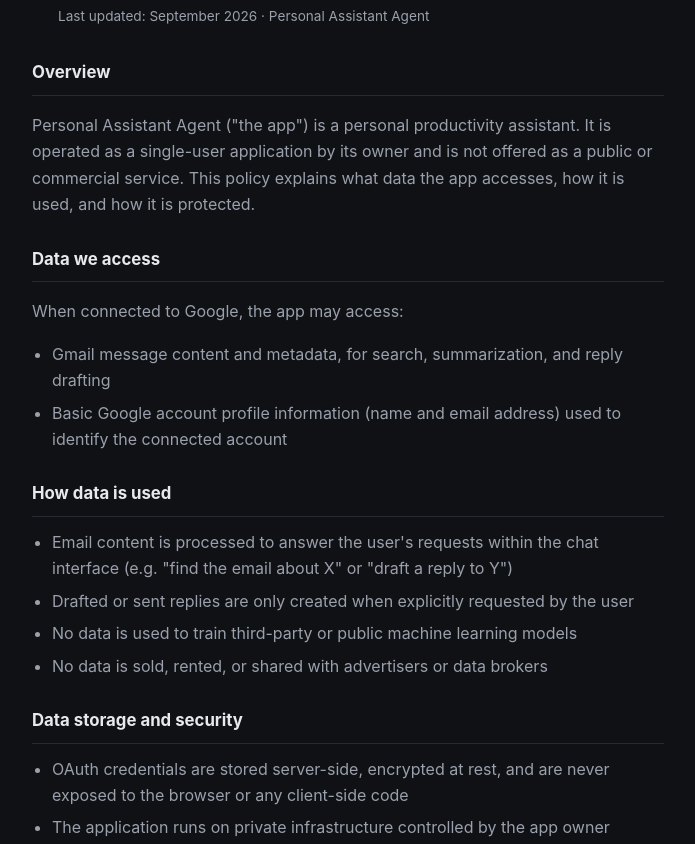
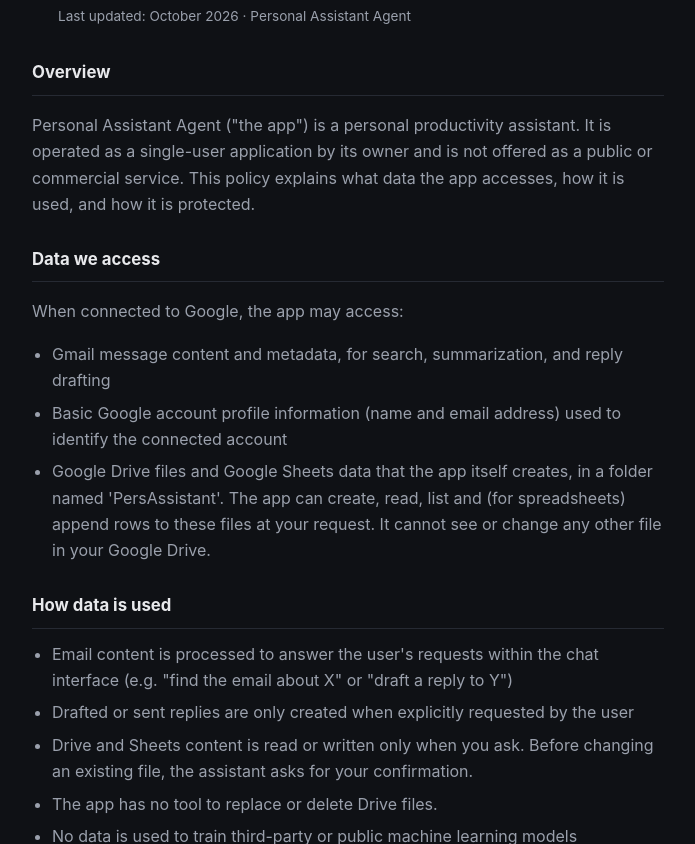
Before and after one commit to AndromedaENT/pa-site, a plain HTML site: page privacy.html in a window 1280 px wide. Shown: the part 104-948 px from the top of the page, without its empty margins (292-987 px from the left). Drawn offline with Linux system fonts and the light colour scheme.

Commit message:
docs: privacy policy for Google Drive/Sheets agent tools (PersAssistant-Agent #72)

```diff
--- a/privacy.html
+++ b/privacy.html
@@ -78,7 +78,7 @@
       <div class="logo-dot"></div>
       <h1>Privacy Policy</h1>
     </header>
-    <p class="updated">Last updated: September 2026 · Personal Assistant Agent</p>
+    <p class="updated">Last updated: October 2026 · Personal Assistant Agent</p>
 
     <section>
       <h2>Overview</h2>
@@ -96,6 +96,7 @@
       <ul>
         <li>Gmail message content and metadata, for search, summarization, and reply drafting</li>
         <li>Basic Google account profile information (name and email address) used to identify the connected account</li>
+        <li>Google Drive files and Google Sheets data that the app itself creates, in a folder named 'PersAssistant'. The app can create, read, list and (for spreadsheets) append rows to these files at your request. It cannot see or change any other file in your Google Drive.</li>
       </ul>
     </section>
 
@@ -104,6 +105,8 @@
       <ul>
         <li>Email content is processed to answer the user's requests within the chat interface (e.g. "find the email about X" or "draft a reply to Y")</li>
         <li>Drafted or sent replies are only created when explicitly requested by the user</li>
+        <li>Drive and Sheets content is read or written only when you ask. Before changing an existing file, the assistant asks for your confirmation.</li>
+        <li>The app has no tool to replace or delete Drive files.</li>
         <li>No data is used to train third-party or public machine learning models</li>
         <li>No data is sold, rented, or shared with advertisers or data brokers</li>
       </ul>
```
